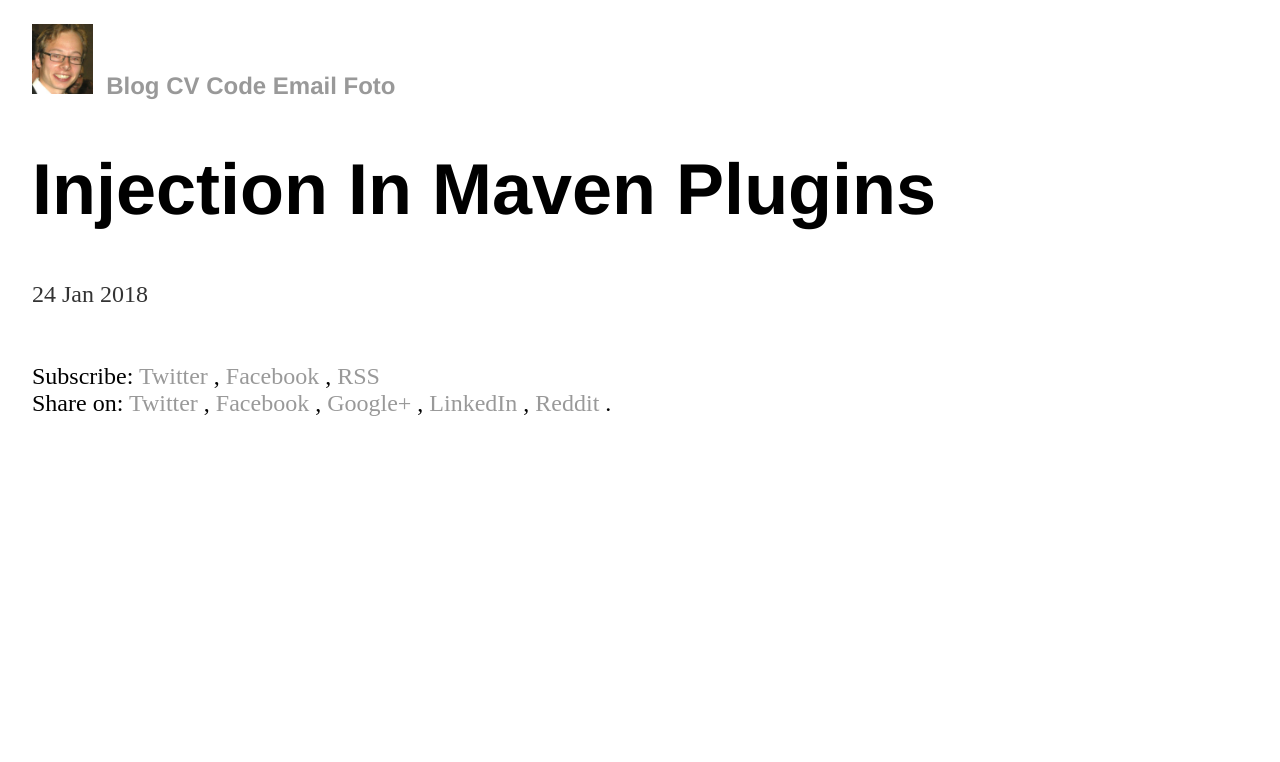
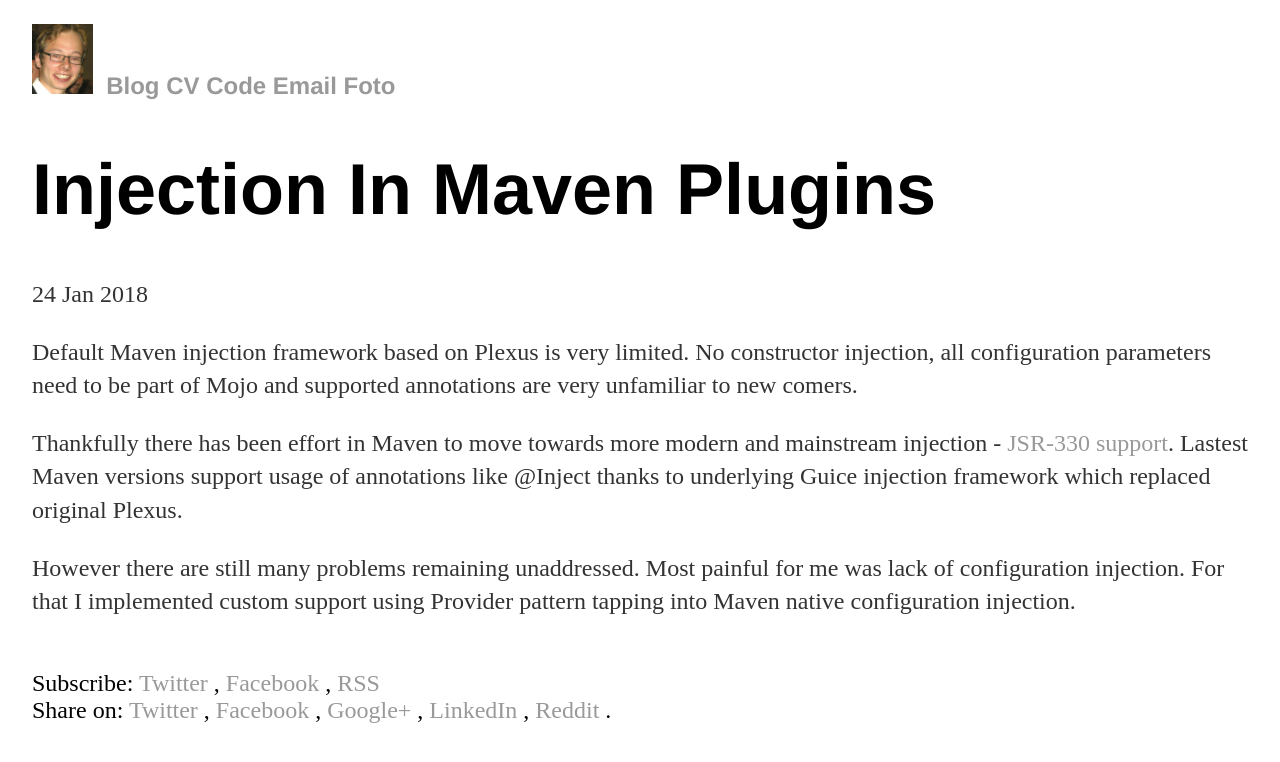
Before and after one commit to vackosar/vackosar.github.io, a Jekyll site: the page built from _posts/2018-01-24-Injection-In-Maven-Plugins.md, in a window 1280 px wide. Shown: the top 762 px of the page. Built offline with Jekyll 4.4.1, drawn with Linux system fonts in a browser that asks for light colours; comment, search, counter and statistics services are not loaded.

Commit message:
Maven injection

```diff
--- a/_posts/2018-01-24-Injection-In-Maven-Plugins.md
+++ b/_posts/2018-01-24-Injection-In-Maven-Plugins.md
@@ -3,3 +3,9 @@
 title: "Injection In Maven Plugins"
 date: 2018-01-24
 ---
+
+Default Maven injection framework based on Plexus is very limited. No constructor injection, all configuration parameters need to be part of Mojo and supported annotations are very unfamiliar to new comers.
+
+Thankfully there has been effort in Maven to move towards more modern and mainstream injection - [JSR-330 support](https://maven.apache.org/maven-jsr330.html). Lastest Maven versions support usage of annotations like @Inject thanks to underlying Guice injection framework which replaced original Plexus.
+
+However there are still many problems remaining unaddressed. Most painful for me was lack of configuration injection. For that I implemented custom support using Provider pattern tapping into Maven native configuration injection.
```
Also changed, not shown: _posts/2018-01-24-Injection-in-Maven-plugins.md (deleted).
